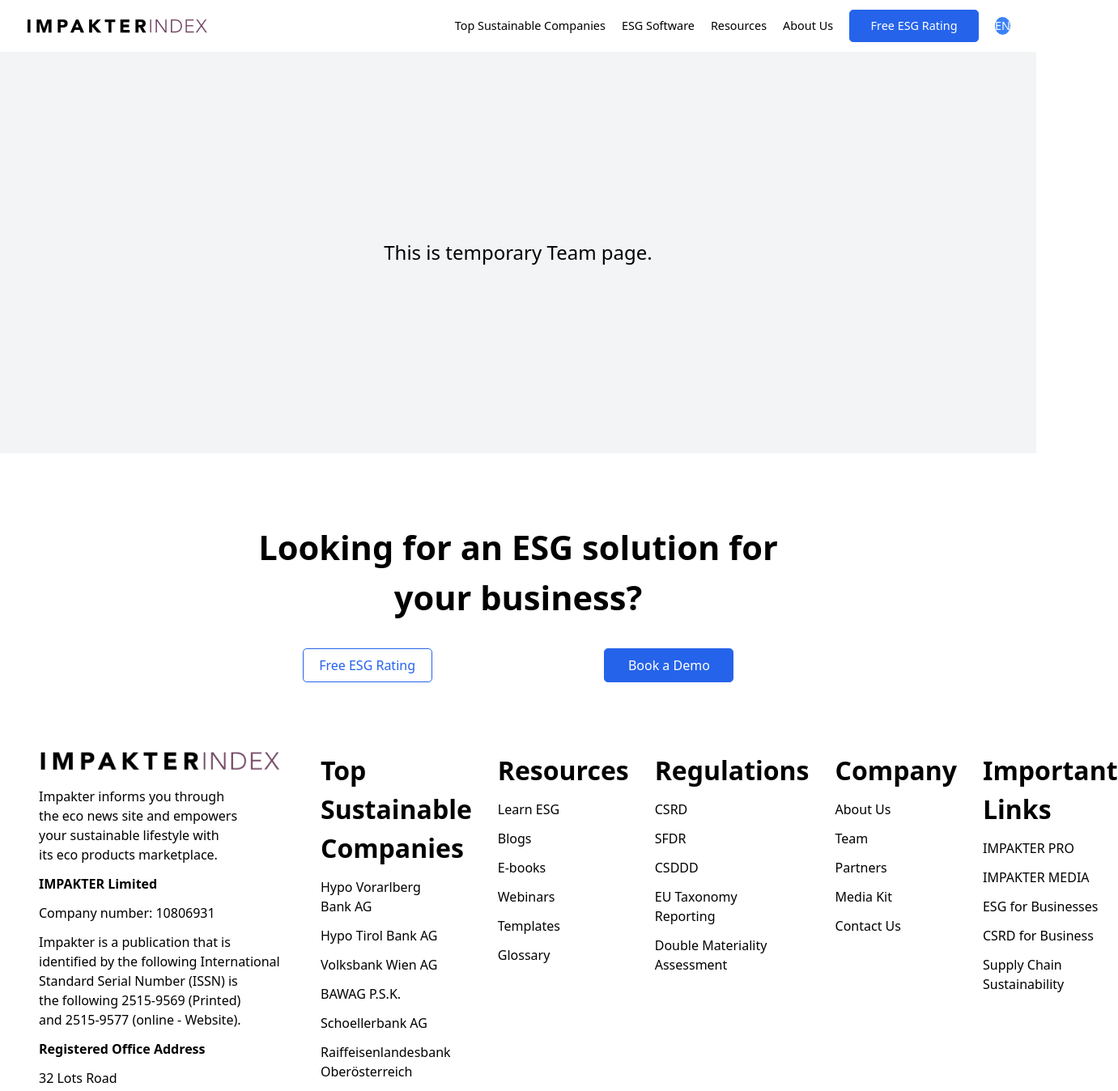
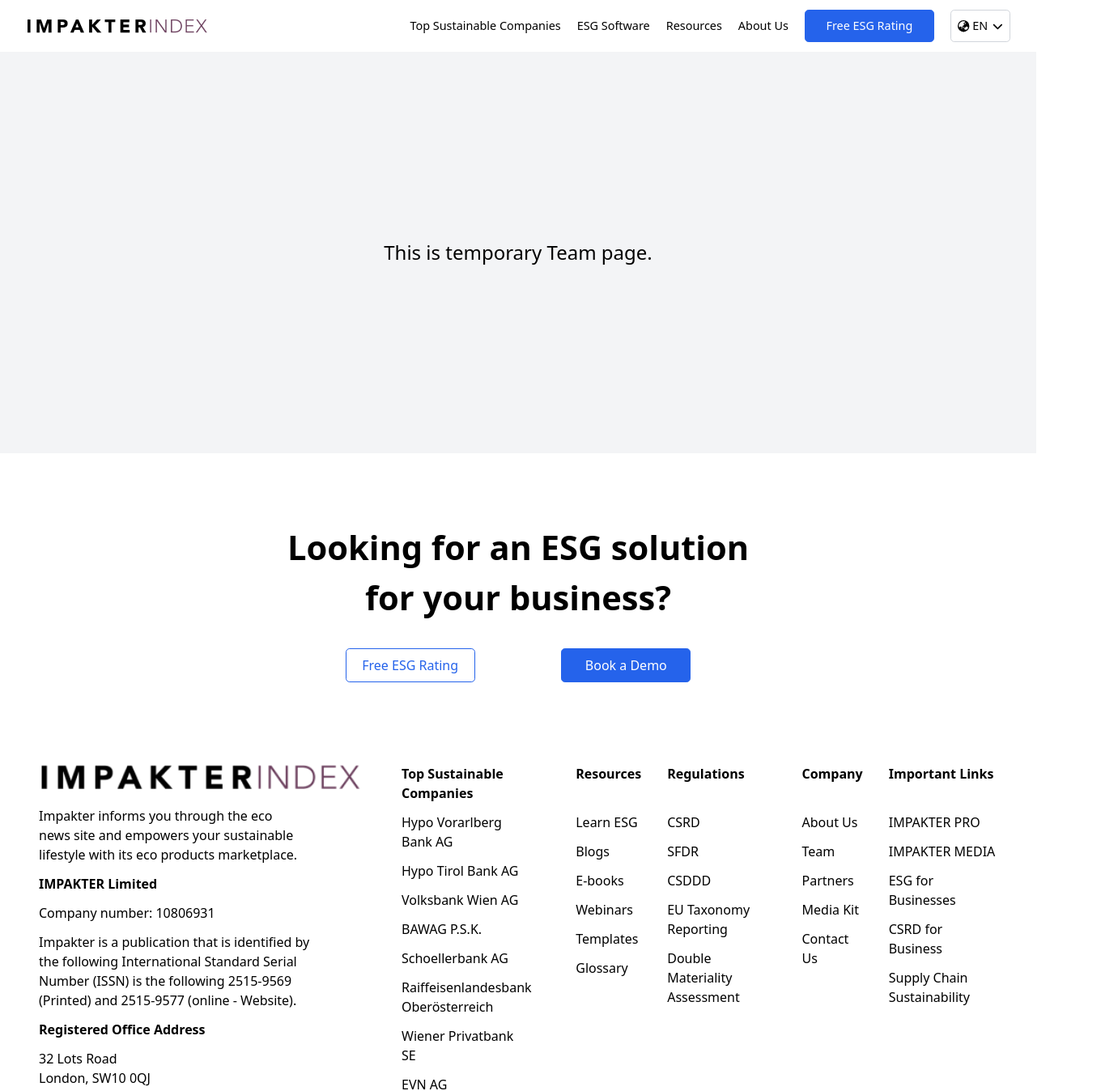
Before and after one commit to AimeeHa/Impakter, a React (Vite) app in the folder ImpakterIndex/: page /team in a window 1280 px wide. Shown: the top 1348 px of the page at 81% size, 1381 px wide, since content can reach past the window. Built offline with nearby package versions, Linux system fonts and the light colour scheme.

Commit message:
finalised language button display, adjusted footer layout

```diff
--- a/ImpakterIndex/src/index.css
+++ b/ImpakterIndex/src/index.css
@@ -5,7 +5,7 @@
 @layer base {
   :root {
     --nav-height: 4rem;
-    --ft-height: 70rem;
+    --ft-height: 48rem;
     --main-height: calc(100vh - var(--nav-height));
   }
 }
@@ -24,7 +24,7 @@
   }
 
   footer {
-    @apply h-[var(--ft-height)] p-[0_3rem] flex flex-col justify-center items-center;
+    @apply h-[var(--ft-height)] p-[1rem_3rem] flex flex-col justify-center items-center;
   }
 
   h2 {
--- a/ImpakterIndex/src/layout/Footer.tsx
+++ b/ImpakterIndex/src/layout/Footer.tsx
@@ -12,18 +12,19 @@
 
 export default function Footer() {
   return (
-    <footer>
+    <>
       {/* Book Demo group */}
-      <section className="h-[23rem] flex flex-col justify-center items-center gap-8 max-w-[60%]">
-        <h1 className="text-h1 text-wrap text-center font-[600]">
-          Looking for an ESG solution for your business?
+      <section className="h-[23rem] flex flex-col justify-center items-center gap-8 w-full">
+        <h1 className="text-h1 text-center font-[600] text-balance">
+          Looking for an ESG solution <br /> for your business?
         </h1>
-        <div className="w-[75%] flex justify-between items-center">
+        <div className="w-[50%] flex justify-evenly items-center">
           <FreeScoreButton className="white-button" />
           <DemoButton />
         </div>
       </section>
 
+      <footer>
         {/* Footer links */}
         <section className="w-full flex flex-grow gap-12 justify-between 2xl:max-w-[1440px]">
           <div className="min-w-[300px] max-w-[400px] flex flex-col gap-5">
@@ -56,14 +57,19 @@
                   className="border-solid border-[1px] border-gray-400 rounded-button
                 py-2 px-3"
                 />
-              <button className="blue-button">Subscribe</button>
+                <button
+                  className="blue-button"
+                  onClick={(e) => e.preventDefault()}
+                >
+                  Subscribe
+                </button>
               </form>
             </div>
           </div>
           <ul className="flex gap-8">
             {footerLinks.map((link, index) => (
               <li key={index} className="flex flex-col gap-3">
-              <h2 className="font-[600] min-h-[3rem]">{link.title}</h2>
+                <h3 className="font-[600] min-h-[3rem]">{link.title}</h3>
                 <ul className="flex flex-col gap-3 max-w-[10rem]">
                   {link.items.map((item, index) => (
                     <li key={index}>
@@ -77,7 +83,7 @@
         </section>
 
         {/* Social media */}
-      <section className="flex flex-col gap-4 pb-4">
+        <section className="flex flex-col gap-4">
           <div className="flex justify-center items-center gap-6">
             <a href="https://www.linkedin.com">
               <FontAwesomeIcon icon={faLinkedin} className="footerSNS" />
@@ -98,5 +104,6 @@
           <p>© IMPAKTER, LLC, 2024. All rights reserved.</p>
         </section>
       </footer>
+    </>
   );
 }
--- a/ImpakterIndex/src/layout/Navbar.tsx
+++ b/ImpakterIndex/src/layout/Navbar.tsx
@@ -1,8 +1,21 @@
 import navLinks from '../statics/links';
 import logo from '../assets/logo.png';
 import FreeScoreButton from '../components/freeScoreButton';
+import { useState } from 'react';
+import { FontAwesomeIcon } from '@fortawesome/react-fontawesome';
+import { faChevronDown, faEarthAsia } from '@fortawesome/free-solid-svg-icons';
 
 export default function Navbar() {
+  const languages = [
+    { short: 'EN', long: 'English' },
+    { short: 'FR', long: 'French' },
+    { short: 'DE', long: 'German' },
+    { short: 'ES', long: 'Spanish' },
+    { short: 'VN', long: 'Vietnamese' },
+  ];
+  const [language, setLanguage] = useState('EN');
+  const [showList, setShowList] = useState(false);
+
   return (
     <nav>
       <a href="/">
@@ -16,8 +29,38 @@
         ))}
         <FreeScoreButton className="blue-button" />
         {/* language button */}
-        <div className="bg-blue-500 text-white rounded-[50%]">EN</div>
-        {/*temp*/}
+        <li
+          className="cursor-pointer relative w-max p-2 border-[1px] border-gray-300 rounded-button"
+          onClick={() => setShowList(!showList)}
+        >
+          <div className="appearance-none focus:outline-none flex gap-1 justify-center items-center">
+            <FontAwesomeIcon icon={faEarthAsia} />
+            <span>{language}</span>
+            <FontAwesomeIcon
+              icon={faChevronDown}
+              style={{ width: '0.8rem', paddingLeft: '2px' }}
+            />
+          </div>
+          {showList && (
+            <ul
+              className="absolute top-full left-0 h-max w-max flex flex-col gap-2 mt-3
+            bg-white px-2"
+            >
+              {languages.map((lang, i) => (
+                <li
+                  key={i}
+                  className="cursor-pointer hover:bg-gray-200 text-center"
+                  onClick={() => {
+                    setLanguage(lang.short);
+                    setShowList(false);
+                  }}
+                >
+                  {lang.long}
+                </li>
+              ))}
+            </ul>
+          )}
+        </li>
       </ul>
     </nav>
   );
```
Lines whose indentation alone changed are shown as unchanged.
